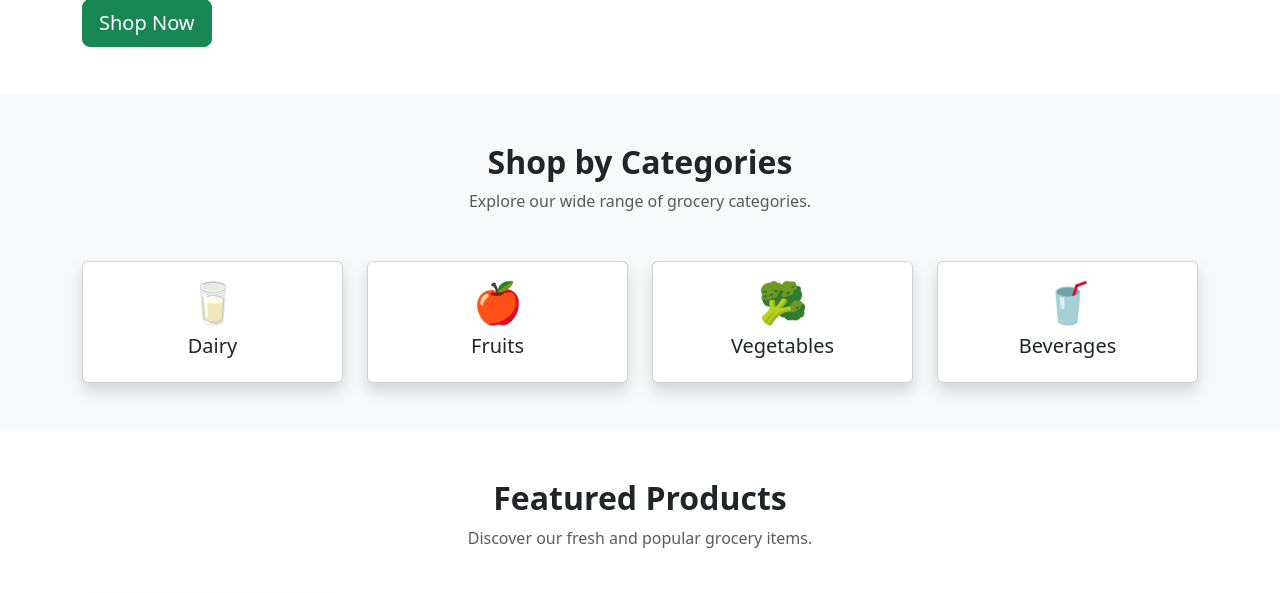
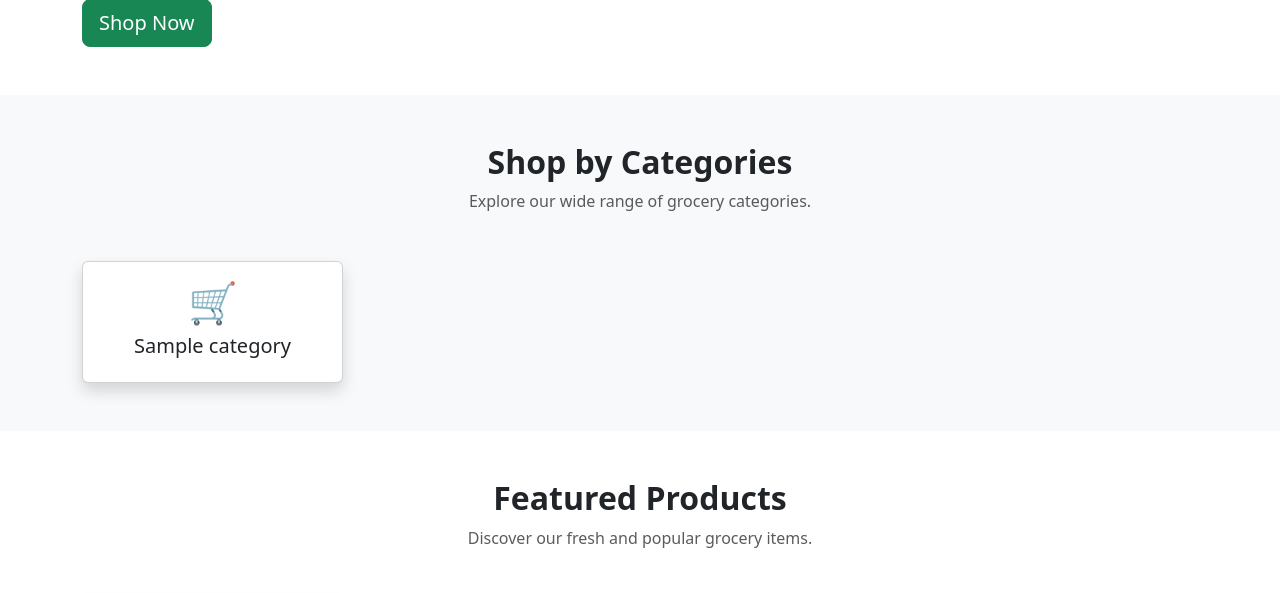
Before and after one commit to ravipushp/Hindustan-Mega-Mart, a Django app: page / in a window 1280 px wide. Shown: the part 551-1144 px from the top of the page. Run offline with Django 5.2, Linux system fonts and the light colour scheme; tables that the repository leaves empty hold one stand-in row (values such as "Sample post"); grey boxes marked "Sample" are stand-in pictures.

Commit message:
Implement dynamic categories section

```diff
--- a/Hindustan-Mega-Mart/backend/products/views.py
+++ b/Hindustan-Mega-Mart/backend/products/views.py
@@ -1,13 +1,15 @@
 from django.shortcuts import render
-from .models import Product
+from .models import Product, Category
 
 
 def home(request):
 
     products = Product.objects.all()
+    categories = Category.objects.all()
 
     context = {
-        "products": products
+        "products": products,
+        "categories": categories,
     }
 
     return render(request, "products/home.html", context)
--- a/Hindustan-Mega-Mart/backend/templates/products/home.html
+++ b/Hindustan-Mega-Mart/backend/templates/products/home.html
@@ -106,41 +106,35 @@
 
         <div class="row g-4">
 
-            <div class="col-md-3">
+            {% for category in categories %}
+
+            <div class="col-lg-3 col-md-6">
+
                 <div class="card shadow h-100 text-center">
+
                     <div class="card-body">
-                        <h1>🥛</h1>
-                        <h5>Dairy</h5>
-                    </div>
-                </div>
+
+                        <h1>🛒</h1>
+
+                        <h5>
+                            {{ category.name }}
+                        </h5>
+
                     </div>
 
-            <div class="col-md-3">
-                <div class="card shadow h-100 text-center">
-                    <div class="card-body">
-                        <h1>🍎</h1>
-                        <h5>Fruits</h5>
-                    </div>
-                </div>
                 </div>
 
-            <div class="col-md-3">
-                <div class="card shadow h-100 text-center">
-                    <div class="card-body">
-                        <h1>🥦</h1>
-                        <h5>Vegetables</h5>
-                    </div>
-                </div>
             </div>
 
-            <div class="col-md-3">
-                <div class="card shadow h-100 text-center">
-                    <div class="card-body">
-                        <h1>🥤</h1>
-                        <h5>Beverages</h5>
+            {% empty %}
+
+            <div class="col-12 text-center">
+
+                <h5>No categories available.</h5>
+
             </div>
-                </div>
-            </div>
+
+            {% endfor %}
 
         </div>
 
@@ -209,7 +203,9 @@
             {% empty %}
 
             <div class="col-12 text-center">
+
                 <h5>No products available.</h5>
+
             </div>
 
             {% endfor %}
```
Lines whose indentation alone changed are shown as unchanged.
